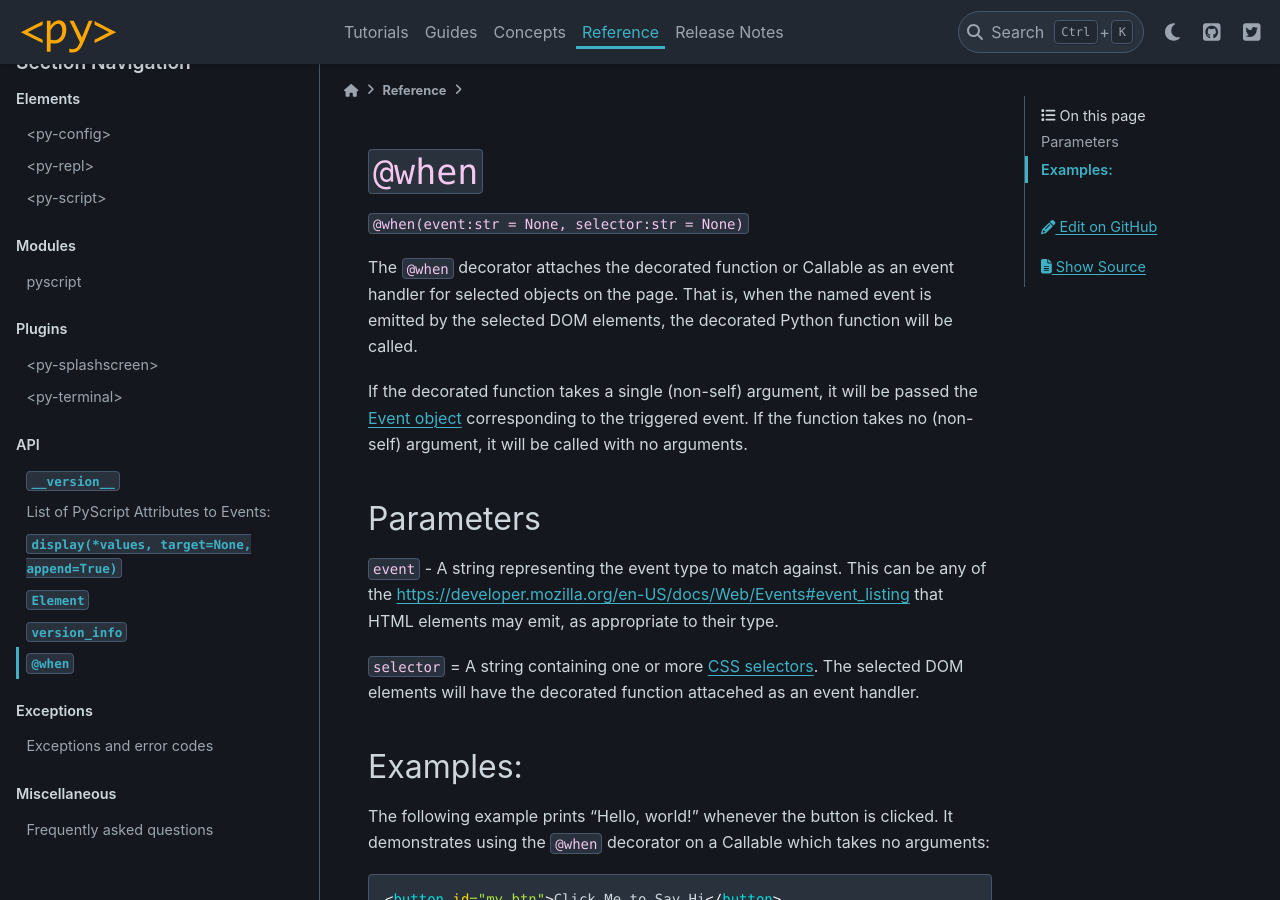
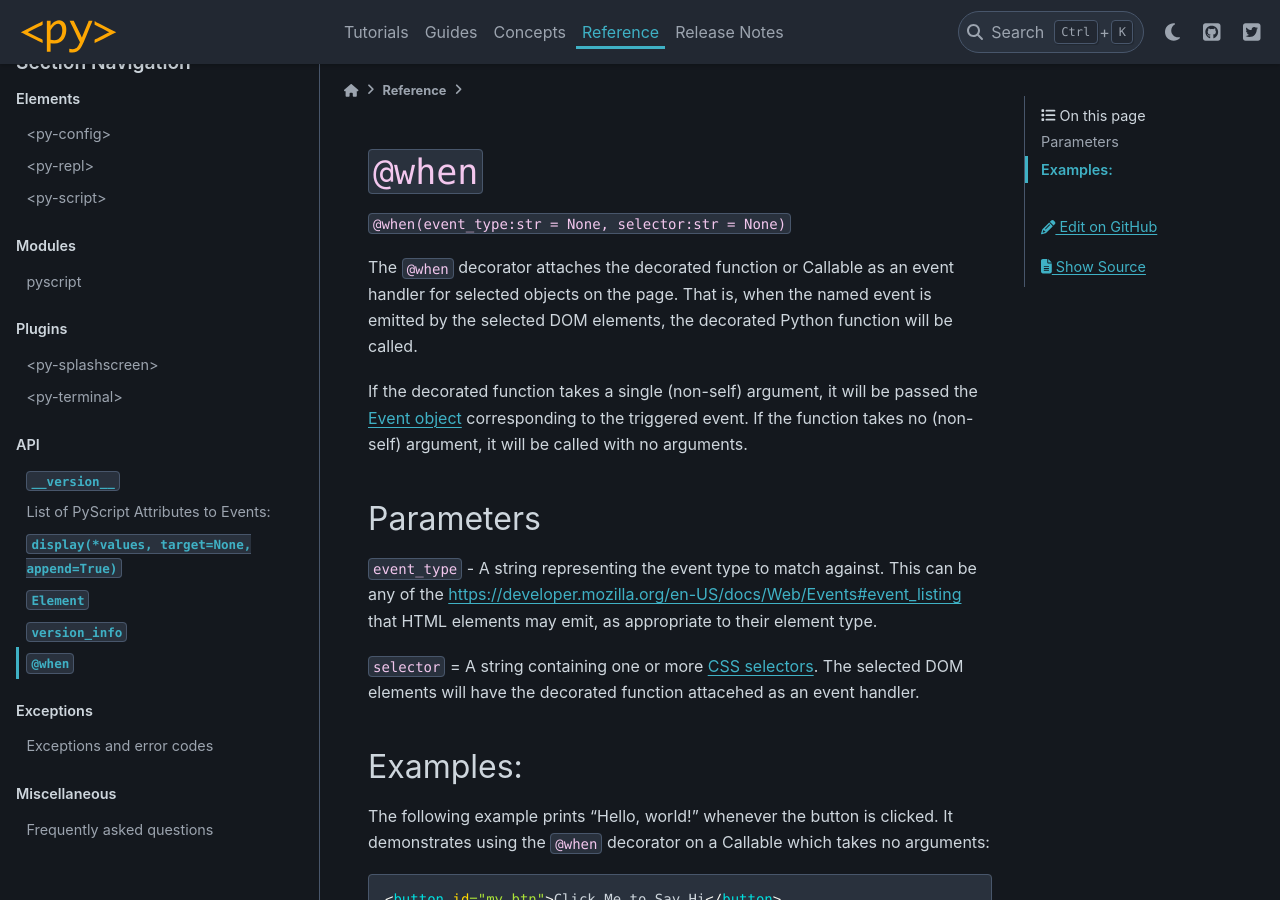
Before and after one commit to pyscript/pyscript, a Sphinx documentation site: the page built from docs/reference/API/when.md, in a window 1280 px wide and 900 px high. Built offline with Sphinx 7.4.7 and the PyData theme 0.15.4, drawn with Linux system fonts in a browser that asks for light colours.

Commit message:
event -> event_type (for real)

```diff
--- a/docs/reference/API/when.md
+++ b/docs/reference/API/when.md
@@ -1,6 +1,6 @@
 # `@when`
 
-`@when(event:str = None, selector:str = None)`
+`@when(event_type:str = None, selector:str = None)`
 
 The `@when` decorator attaches the decorated function or Callable as an event handler for selected objects on the page. That is, when the named event is emitted by the selected DOM elements, the decorated Python function will be called.
 
@@ -8,7 +8,7 @@ If the decorated function takes a single (non-self) argument, it will be passed
 
 ## Parameters
 
-`event` - A string representing the event type to match against. This can be any of the [https://developer.mozilla.org/en-US/docs/Web/Events#event_listing](https://developer.mozilla.org/en-US/docs/Web/Events) that HTML elements may emit, as appropriate to their type.
+`event_type` - A string representing the event type to match against. This can be any of the [https://developer.mozilla.org/en-US/docs/Web/Events#event_listing](https://developer.mozilla.org/en-US/docs/Web/Events) that HTML elements may emit, as appropriate to their element type.
 
 `selector` = A string containing one or more [CSS selectors](https://developer.mozilla.org/en-US/docs/Learn/CSS/Building_blocks/Selectors). The selected DOM elements will have the decorated function attacehed as an event handler.
 
```
Also changed, not shown: 1 other file.
